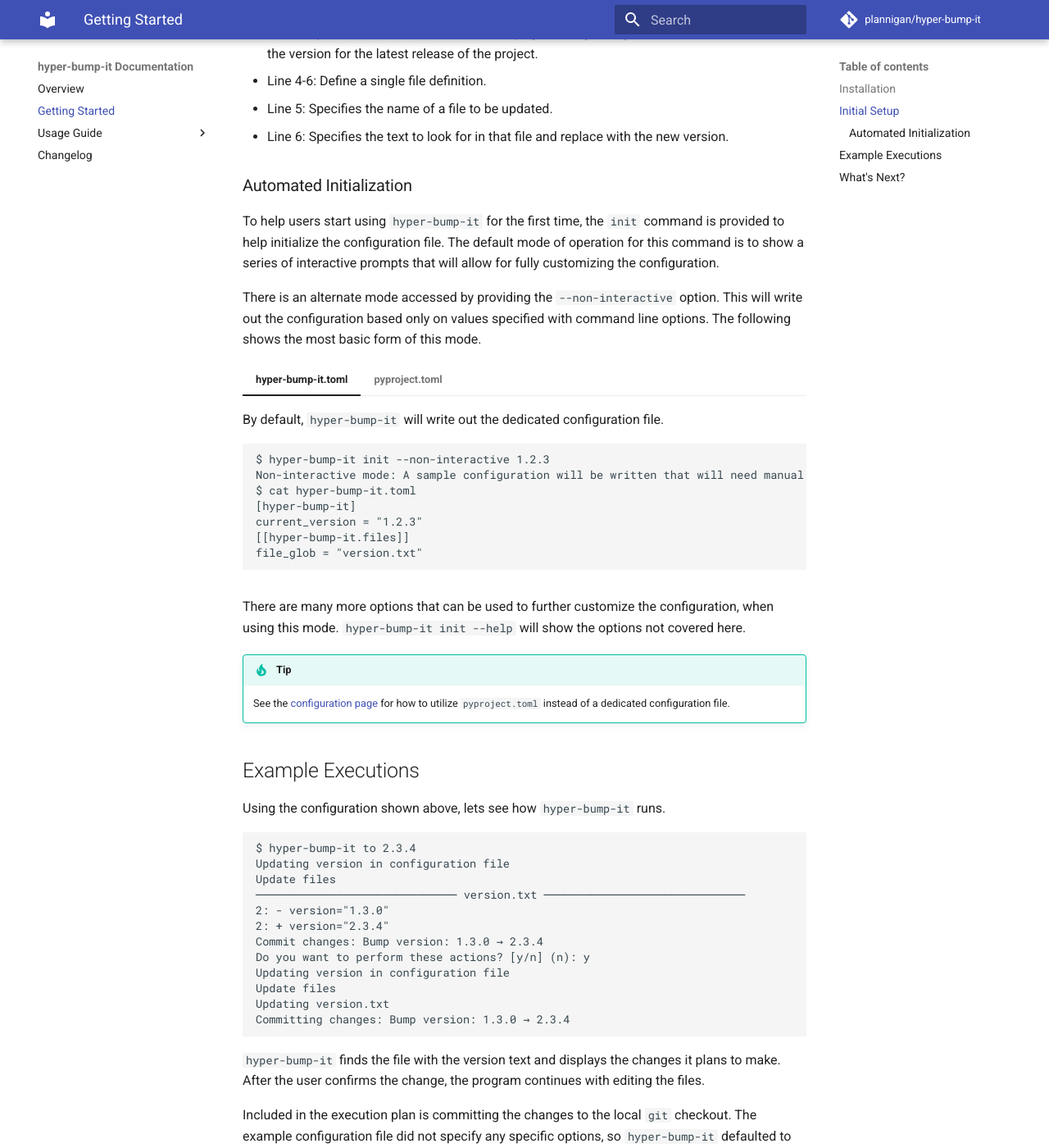
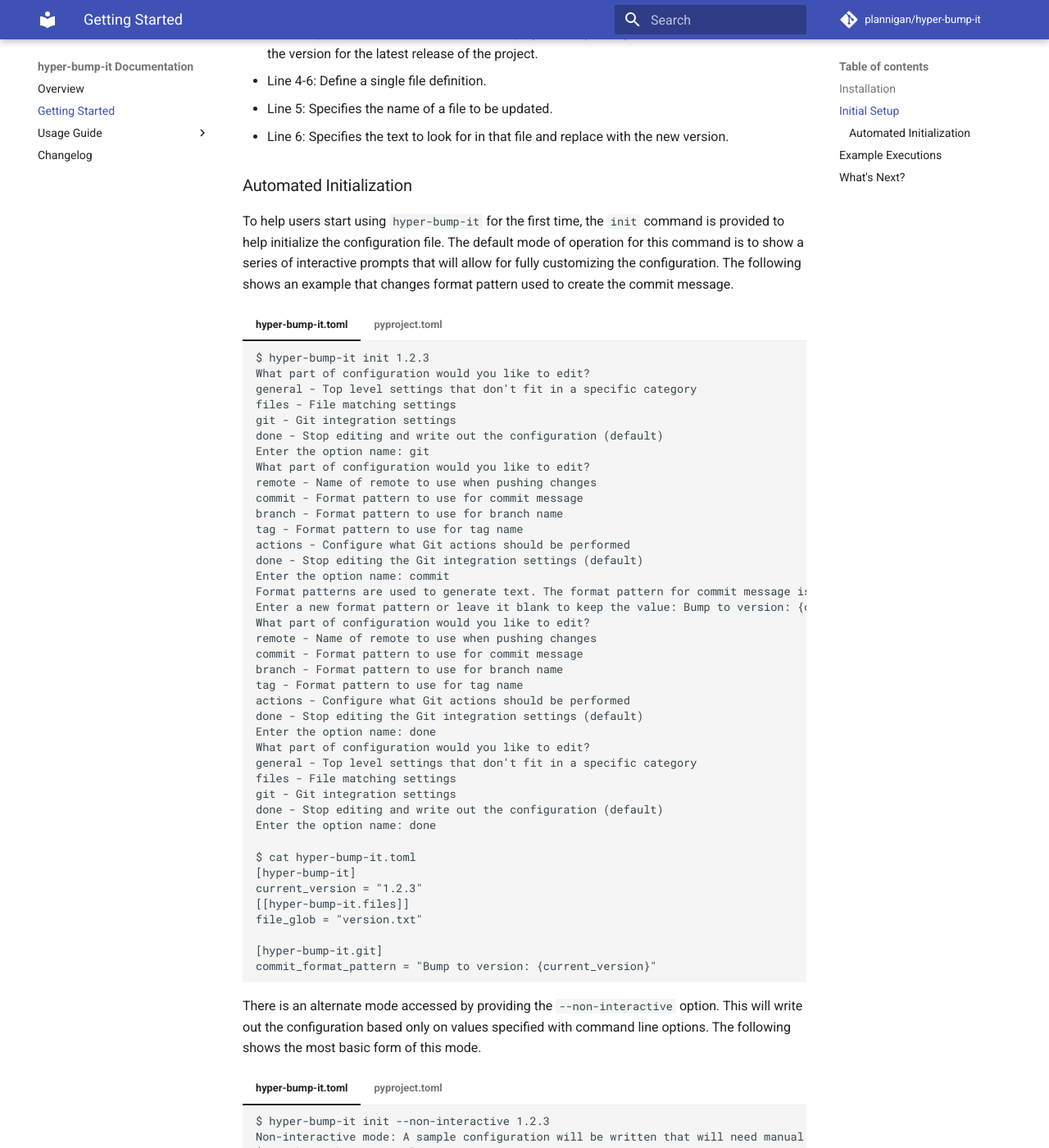
Before and after one commit to plannigan/hyper-bump-it, an MkDocs documentation site: the page built from docs/getting-started.md, in a window 1280 px wide and 1400 px high, scrolled down 620 px. Shown: the whole window at 82% size. Built offline with MkDocs 1.6.1 and Material for MkDocs 9.7.7, drawn with Linux system fonts in a browser that asks for light colours; comment, search, counter and statistics services are not loaded; the version menu is left out.

Commit message:
Basic docs example of interactive prompt

````diff
--- a/docs/getting-started.md
+++ b/docs/getting-started.md
@@ -33,14 +33,104 @@
 
 To help users start using `hyper-bump-it` for the first time, the `init` command is provided to
 help initialize the configuration file. The default mode of operation for this command is to show a
-series of interactive prompts that will allow for fully customizing the configuration.
+series of interactive prompts that will allow for fully customizing the configuration. The
+following shows an example that changes format pattern used to create the commit message.
+
+=== "hyper-bump-it.toml"
+    ```commandline
+    $ hyper-bump-it init 1.2.3
+    What part of configuration would you like to edit?
+    general - Top level settings that don't fit in a specific category
+    files - File matching settings
+    git - Git integration settings
+    done - Stop editing and write out the configuration (default)
+    Enter the option name: git
+    What part of configuration would you like to edit?
+    remote - Name of remote to use when pushing changes
+    commit - Format pattern to use for commit message
+    branch - Format pattern to use for branch name
+    tag - Format pattern to use for tag name
+    actions - Configure what Git actions should be performed
+    done - Stop editing the Git integration settings (default)
+    Enter the option name: commit
+    Format patterns are used to generate text. The format pattern for commit message is currently set to: Bump version: {current_version} → {new_version} (the default)
+    Enter a new format pattern or leave it blank to keep the value: Bump to version: {current_version}
+    What part of configuration would you like to edit?
+    remote - Name of remote to use when pushing changes
+    commit - Format pattern to use for commit message
+    branch - Format pattern to use for branch name
+    tag - Format pattern to use for tag name
+    actions - Configure what Git actions should be performed
+    done - Stop editing the Git integration settings (default)
+    Enter the option name: done
+    What part of configuration would you like to edit?
+    general - Top level settings that don't fit in a specific category
+    files - File matching settings
+    git - Git integration settings
+    done - Stop editing and write out the configuration (default)
+    Enter the option name: done
+
+    $ cat hyper-bump-it.toml
+    [hyper-bump-it]
+    current_version = "1.2.3"
+    [[hyper-bump-it.files]]
+    file_glob = "version.txt"
+
+    [hyper-bump-it.git]
+    commit_format_pattern = "Bump to version: {current_version}"
+    ```
+
+=== "pyproject.toml"
+    ```commandline
+    $ hyper-bump-it init --pyproject 1.2.3
+    What part of configuration would you like to edit?
+    general - Top level settings that don't fit in a specific category
+    files - File matching settings
+    git - Git integration settings
+    done - Stop editing and write out the configuration (default)
+    Enter the option name: git
+    What part of configuration would you like to edit?
+    remote - Name of remote to use when pushing changes
+    commit - Format pattern to use for commit message
+    branch - Format pattern to use for branch name
+    tag - Format pattern to use for tag name
+    actions - Configure what Git actions should be performed
+    done - Stop editing the Git integration settings (default)
+    Enter the option name: commit
+    Format patterns are used to generate text. The format pattern for commit message is currently set to: Bump version: {current_version} → {new_version} (the default)
+    Enter a new format pattern or leave it blank to keep the value: Bump to version: {current_version}
+    What part of configuration would you like to edit?
+    remote - Name of remote to use when pushing changes
+    commit - Format pattern to use for commit message
+    branch - Format pattern to use for branch name
+    tag - Format pattern to use for tag name
+    actions - Configure what Git actions should be performed
+    done - Stop editing the Git integration settings (default)
+    Enter the option name: done
+    What part of configuration would you like to edit?
+    general - Top level settings that don't fit in a specific category
+    files - File matching settings
+    git - Git integration settings
+    done - Stop editing and write out the configuration (default)
+    Enter the option name: done
+
+    $ cat pyproject.toml
+    [tool.other]
+    foo = "hello world"
+    [tool.hyper-bump-it]
+    current_version = "1.2.3"
+    [[tool.hyper-bump-it.files]]
+    file_glob = "version.txt"
+
+    [tool.hyper-bump-it.git]
+    commit_format_pattern = "Bump to version: {current_version}"
+    ```
 
 There is an alternate mode accessed by providing the `--non-interactive` option. This will write
 out the configuration based only on values specified with command line options. The following shows
 the most basic form of this mode.
 
 === "hyper-bump-it.toml"
-    By default, `hyper-bump-it` will write out the dedicated configuration file.
     ```commandline
     $ hyper-bump-it init --non-interactive 1.2.3
     Non-interactive mode: A sample configuration will be written that will need manual edits.
@@ -52,12 +142,10 @@
     ```
 
 === "pyproject.toml"
-    With the `--pyproject` argument `hyper-bump-it` will the configuration to `pyproject.toml`.
-    If the file contains other configurations, those will be retained.
     ```commandline
     $ hyper-bump-it init --non-interactive --pyproject 1.2.3
     Non-interactive mode: A sample configuration will be written that will need manual edits.
-    $ cat hyper-bump-it.toml
+    $ cat pyproject.toml
     [tool.other]
     foo = "hello world"
     [tool.hyper-bump-it]
````
